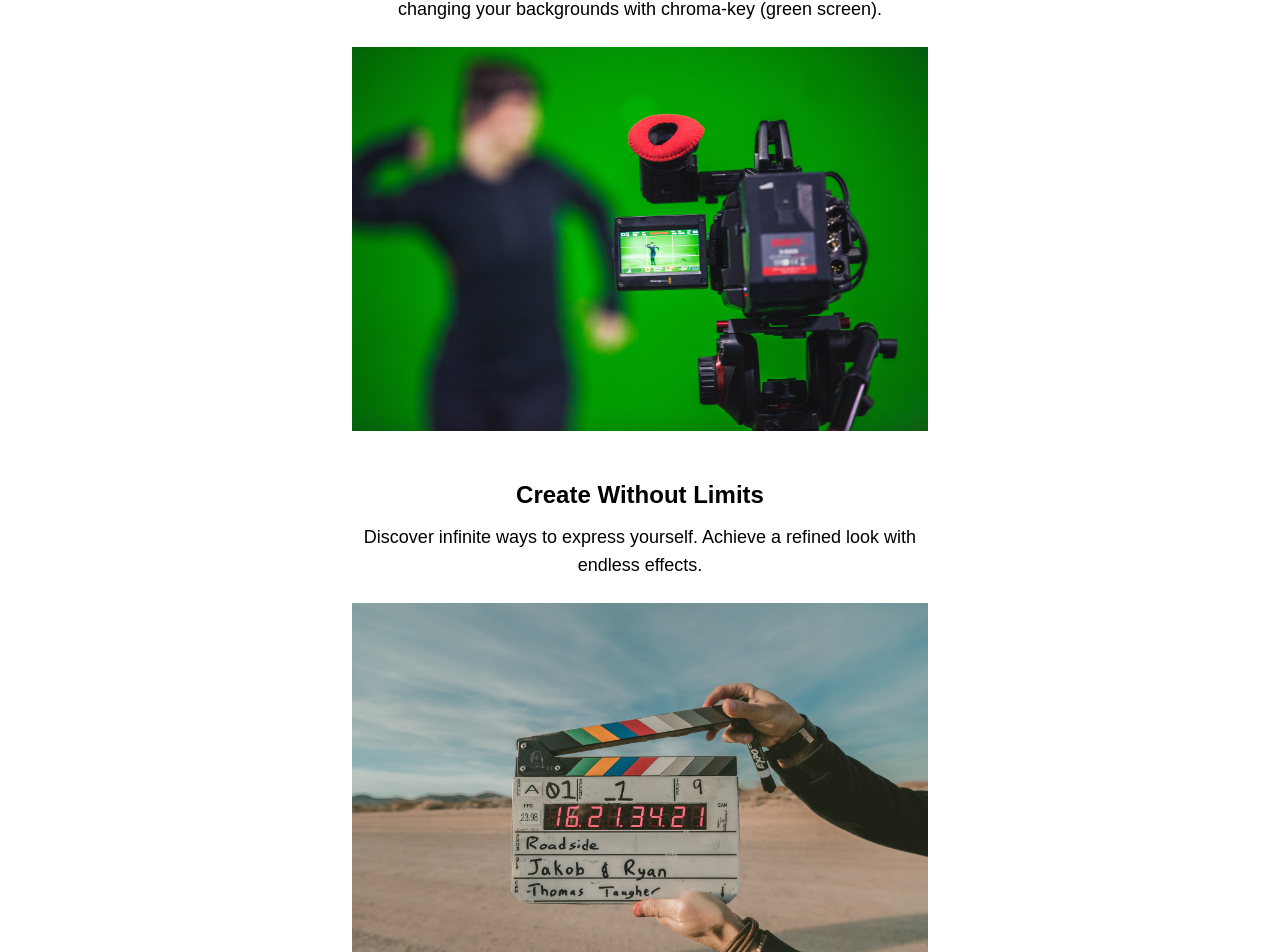
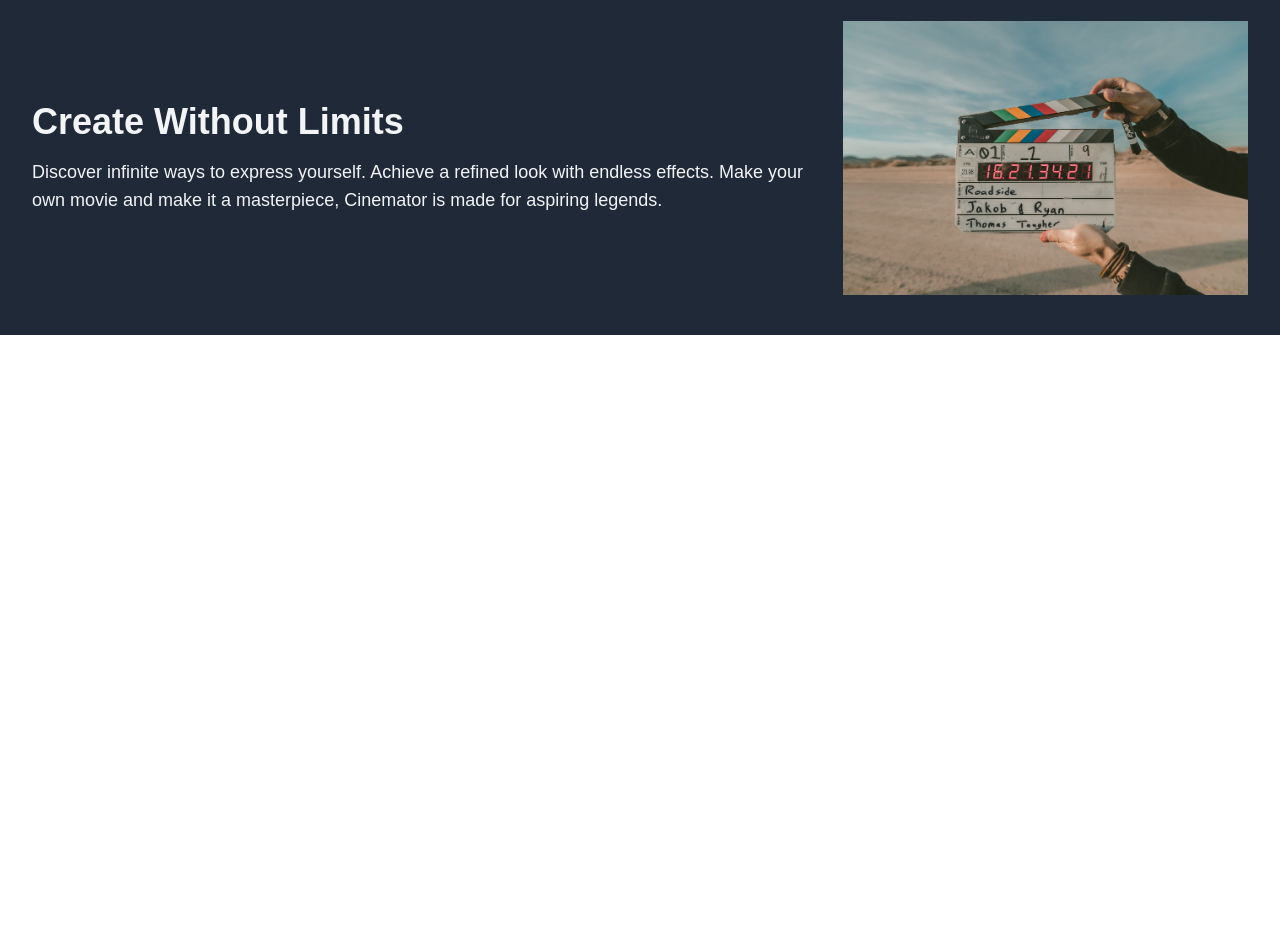
Before and after one commit to akbarrivaldy/cinemator, a React (Vite) app: page / in a window 1280 px wide. Shown: the part 2745-3697 px from the top of the page. After the commit the page ends 3080 px from the top, so only its background shows below. Built offline with nearby package versions, Linux system fonts and the light colour scheme.

Commit message:
change: flex-col to flex-row in featureSingle and changing content margin, width

```diff
--- a/src/components/Home/Features/FeatureSingle.jsx
+++ b/src/components/Home/Features/FeatureSingle.jsx
@@ -2,11 +2,13 @@ import React from 'react'
 
 export default function FeatureSingle({ title, text, image }) {
   return (
-    <div className="w-full bg-purple-800 py-8">
-      <div className="container flex justify-center items-center">
-        <div className="flex flex-col w-full sm:w-1/2 text-gray-100 text-center">
-          <h4 className="text-2xl mb-3 font-bold">{title}</h4>
-          <p className="text-lg mb-6">{text}</p>
+    <div className="w-full bg-gray-800 py-10">
+      <div className="container flex flex-col md:flex-row justify-between items-center gap-4">
+        <div className="flex-1 text-gray-100 text-center md:text-left">
+            <h4 className="text-2xl md:text-3xl lg:text-4xl mb-4 font-bold">{title}</h4>
+            <p className="text-base lg:text-lg">{text}</p>
+        </div>
+        <div className="w-2/3 md:w-1/3">
           <img src={image} alt={title} />
         </div>
       </div>
--- a/src/components/Home/Features/FeaturesCard.jsx
+++ b/src/components/Home/Features/FeaturesCard.jsx
@@ -2,11 +2,11 @@ import React from 'react'
 
 export default function FeaturesCard({ title, text, image }) {
   return (
-    <div className="w-full p-4">
+    <div className="w-full p-0 py-4 md:p-4">
       <div className="flex flex-col justify-center items-center text-center">
         <h4 className="text-2xl mb-3 font-bold">{title}</h4>
-        <p className="text-lg mb-6">{text}</p>
-        <img src={image} alt={title} />
+        <p className="text-base md:text-lg mb-6">{text}</p>
+        <img src={image} alt={title} className="md:w-1/2" />
       </div>
     </div>
   )
--- a/src/components/Home/Features/index.jsx
+++ b/src/components/Home/Features/index.jsx
@@ -30,19 +30,20 @@ export default function Features() {
       text: 'Create new worlds by layering clips, applying blending modes, and changing your backgrounds with chroma-key (green screen).',
       image: image4
     },
-    {
-      title: 'Create Without Limits',
-      text: 'Discover infinite ways to express yourself. Achieve a refined look with endless effects.',
-      image: image5
-    },
   ]
+
+  const featuresSingle = {
+    title: 'Create Without Limits',
+    text: 'Discover infinite ways to express yourself. Achieve a refined look with endless effects. Make your own movie and make it a masterpiece, Cinemator is made for aspiring legends.',
+    image: image5
+  }
 
   return (
     <section className="bg-white">
       <div className="container py-8 flex flex-col justify-center items-center text-center">
         <h1 className="text-2xl font-bold text-center mb-2">Ready for anything</h1>
         { features.map((feature, index) => (
-          <div className="w-full sm:w-1/2 my-2">
+          <div className="w-full sm:w-1/2 md:w-2/3 my-2">
             <FeaturesCard
               id={index}
               title={feature.title}
@@ -52,7 +53,7 @@ export default function Features() {
           </div>
         )) }
       </div>
-      <FeatureSingle title={features[4].title} text={features[4].text} image={features[4].image} />
+      <FeatureSingle title={featuresSingle.title} text={featuresSingle.text} image={featuresSingle.image} />
     </section>
   )
 }
```
